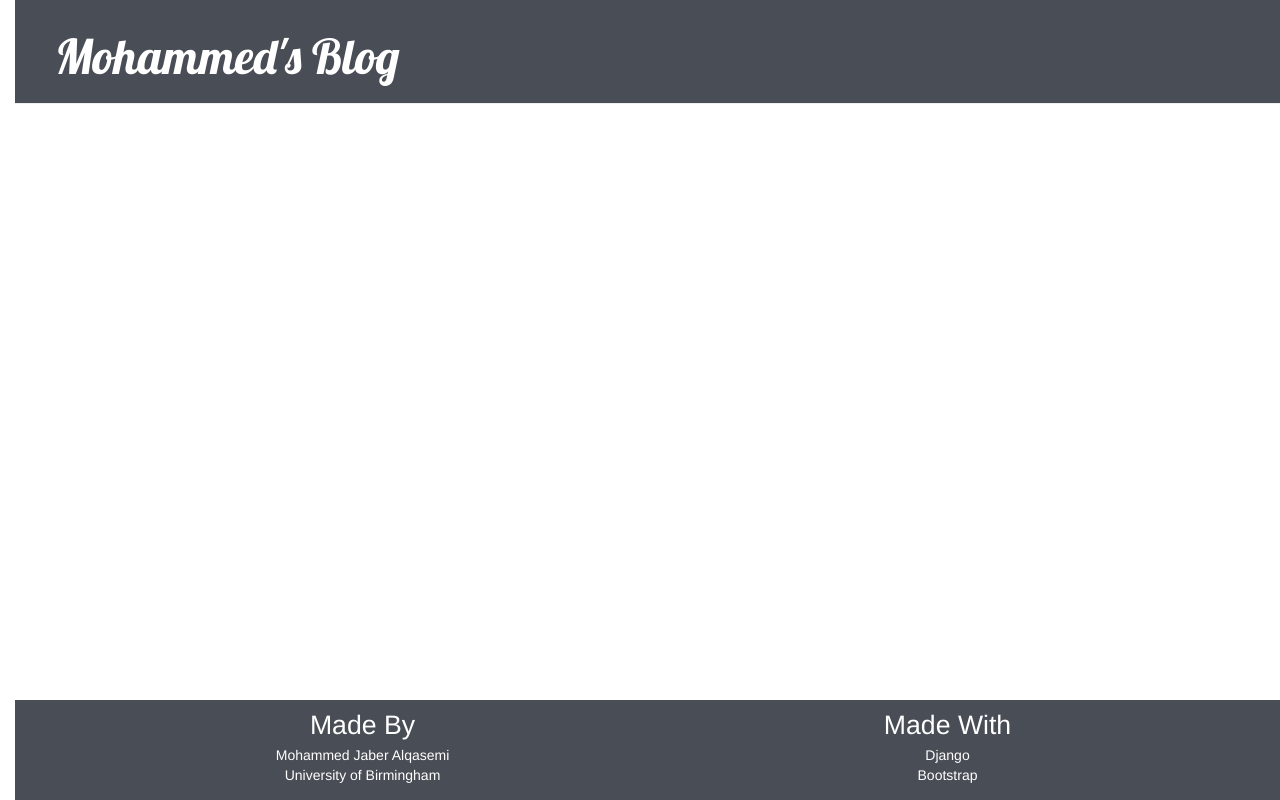
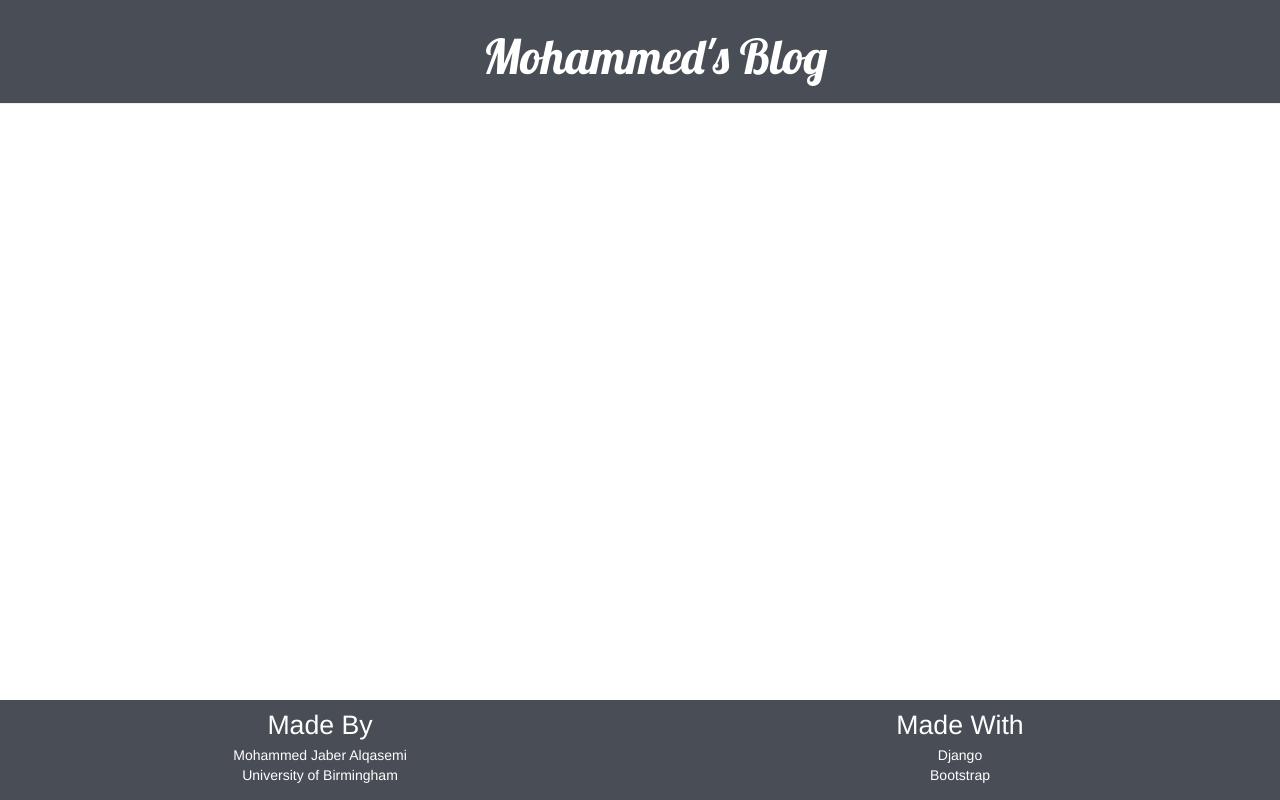
Before and after one commit to mj-alq/BridgingCourseWork, a Django app: page / in a window 1280 px wide. Run offline with Django 3.2, Linux system fonts and the light colour scheme; data that the repository does not hold is empty; some libraries are stand-ins or nearby versions.

Commit message:
Fixed padding, fixed footer stacking off screen, centered title.

```diff
--- a/How to run.txt
+++ b/How to run.txt
@@ -9,4 +9,7 @@ for pythonanywhere.com
 cd mjalq.pythonanywhere.com
 git pull
 
-pyhton manage.py collectstatic
+
+
+workon jalq.pythonanywhere.com
+python manage.py collectstatic
--- a/blog/static/css/blog.css
+++ b/blog/static/css/blog.css
@@ -4,7 +4,8 @@ h1 a, h2 a {
 }
 
 body {
-	padding-left: 15px;
+	padding-left: 0px;
+	padding-right: 0px;
 }
 
 .page-header {
@@ -93,6 +94,13 @@ h1, h2, h3, h4 {
 	margin-right: -20px;
 }
 
-@media screen and (min-width: 400px) {
+.center-text{
+	text-align: center;
+}
+
+@media screen and (max-width: 991px) {
+
+
+
 
 }
--- a/blog/templates/blog/base.html
+++ b/blog/templates/blog/base.html
@@ -18,7 +18,7 @@
 			{% if user.is_authenticated %}
 				<a href="{% url 'post_new' %}" class="top-menu"><span class="glyphicon glyphicon-plus"></span></a>
 			{% endif %}
-			<h1><a href="/">Mohammed's Blog</a></h1>
+			<h1 class="center-text"><a href="/">Mohammed's Blog</a></h1>
 		</div>
 		<div class="content container-fluid">
 			<div class="row">
@@ -29,22 +29,22 @@
 			</div>
 		</div>
 
-		<footer class="footer page-footer">
+		<footer class="footer page-footer fixed-bottom">
 
-			<div class="container">
+			<div class="container-fluid text-center">
 
 				<div class="row">
-					<div class="col-sm-6 foot-style text-center">
+					<div class="col-xs-6 foot-style center-text nopd">
 						<p class="list-head">Made By</p>
-						<p>Mohammed Jaber Alqasemi</p>
-						<p>University of Birmingham</p>
+						<p class="list-body">Mohammed Jaber Alqasemi</p>
+						<p class="list-body">University of Birmingham</p>
 
 					</div>
 
-					<div class="col-sm-6 foot-style text-center">
+					<div class="col-xs-6 foot-style center-text nopd">
 						<p class="list-head">Made With</p>
-						<p>Django</p>
-						<p>Bootstrap</p>
+						<p class="list-body">Django</p>
+						<p class="list-body">Bootstrap</p>
 					</div>
 
 				</div>
```
